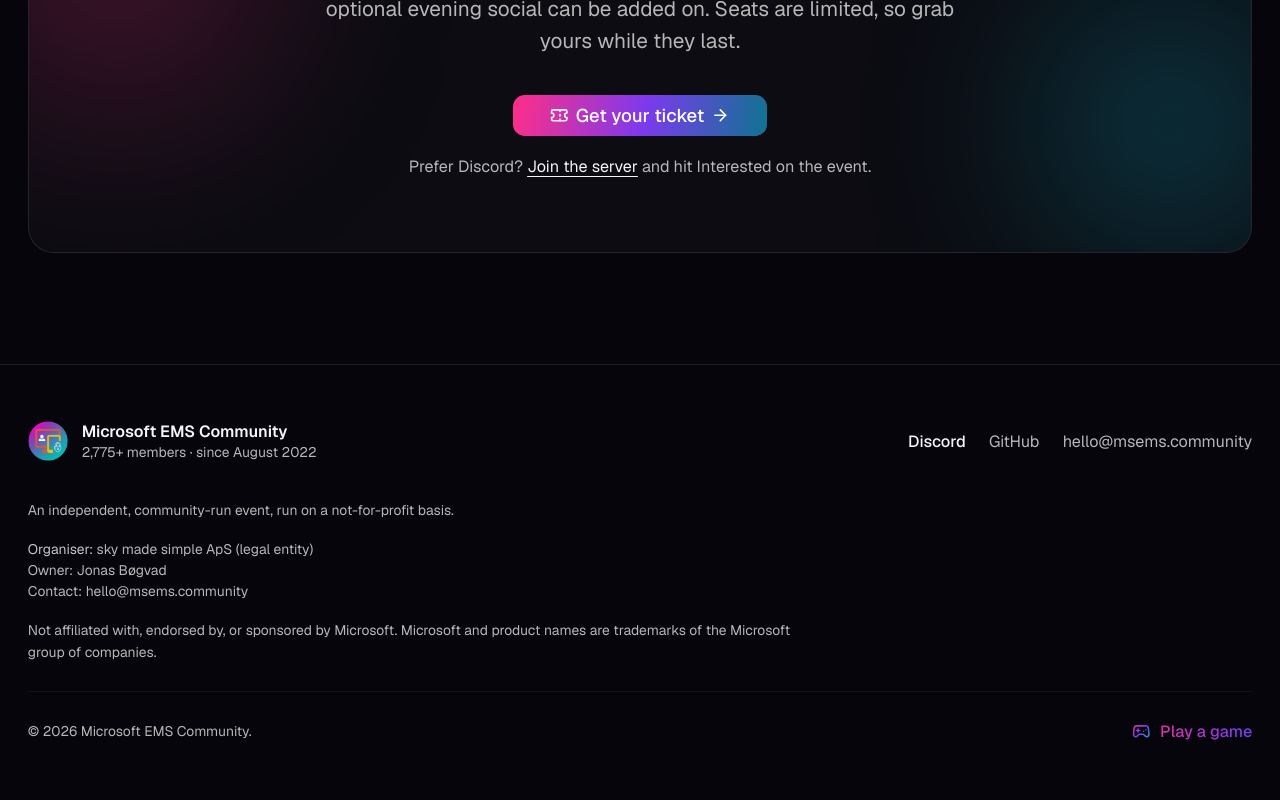
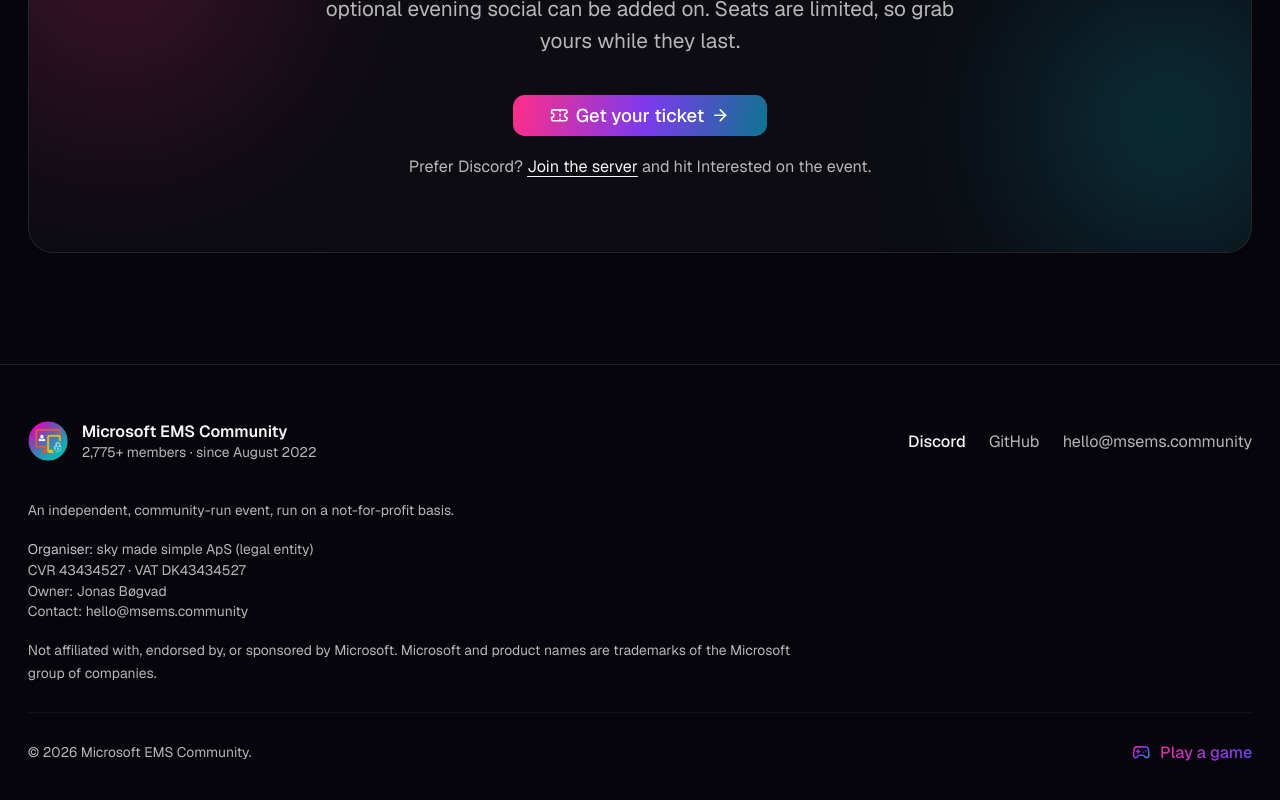
Before and after one commit to Microsoft-EMS-Community/msems-landing, a Next.js app: page / in a window 1280 px wide. Shown: the part 8985-9785 px from the top of the page. Built offline with nearby package versions, Linux system fonts and the light colour scheme; no server answers.

Commit message:
footer: add CVR/VAT to organiser block (CVR 43434527 · VAT DK43434527)

```diff
--- a/src/components/site-footer.tsx
+++ b/src/components/site-footer.tsx
@@ -62,6 +62,7 @@ export function SiteFooter({ memberLabel }: SiteFooterProps) {
             <span className="text-foreground/80">Organiser:</span> sky made
             simple ApS (legal entity)
           </p>
+          <p>CVR 43434527 · VAT DK43434527</p>
           <p>Owner: Jonas Bøgvad</p>
           <p>Contact: {EVENT.contactEmail}</p>
         </div>
```
